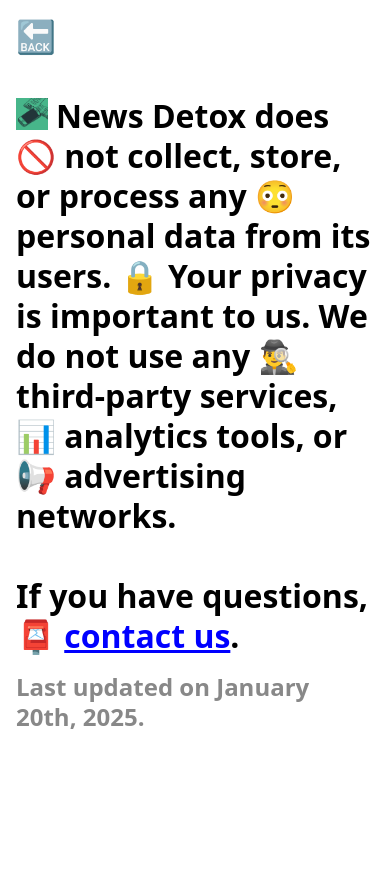
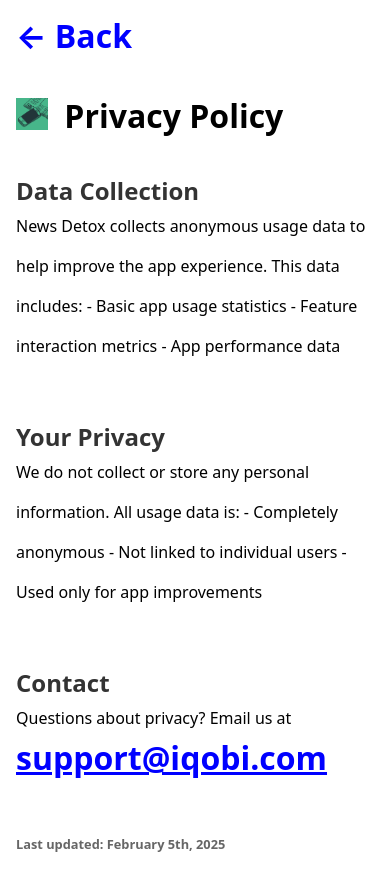
Before and after one commit to iqobi/iqobi.github.io, a plain HTML site: page news-detox/privacy.html in a window 390 px wide. Before the commit the page ends 844 px from the top, so only its background shows below. Drawn offline with Linux system fonts and the light colour scheme.

Commit message:
[NewsDetox] Update privacy

```diff
--- a/news-detox/privacy.html
+++ b/news-detox/privacy.html
@@ -4,7 +4,7 @@
     <meta charset="UTF-8" />
     <meta http-equiv="X-UA-Compatible" content="IE=edge" />
     <meta name="viewport" content="width=device-width, initial-scale=1.0" />
-    <title>News Detox</title>
+    <title>Privacy Policy - News Detox</title>
     <link rel="stylesheet" href="style.css" />
     <!-- Google tag (gtag.js) -->
     <script
@@ -22,18 +22,34 @@
     </script>
   </head>
   <body class="privacy">
-    <a href="index.html" class="back">🔙</a>
+    <a href="index.html" class="back">← Back</a>
     <br />
     <h1>
-      <img src="news-detox-icon.png" alt="News Detox icon" /><span
-        class="news-detox"
-        >News Detox</span
-      >
-      does 🚫 not collect, store, or process any 😳 personal data from its
-      users. 🔒 Your privacy is important to us. We do not use any 🕵️‍♂️
-      third-party services, 📊 analytics tools, or 📢 advertising networks.<br /><br />If
-      you have questions, 📮 <a href="mailto:support@iqobi.com">contact us</a>.
+      <img src="news-detox-icon.png" alt="News Detox icon" />
+      <span class="news-detox">Privacy Policy</span>
     </h1>
-    <h2>Last updated on January 20th, 2025.</h2>
+
+    <h2>Data Collection</h2>
+    <p>
+      News Detox collects anonymous usage data to help improve the app experience. This data includes:
+      - Basic app usage statistics
+      - Feature interaction metrics
+      - App performance data
+    </p>
+
+    <h2>Your Privacy</h2>
+    <p>
+      We do not collect or store any personal information. All usage data is:
+      - Completely anonymous
+      - Not linked to individual users
+      - Used only for app improvements
+    </p>
+
+    <h2>Contact</h2>
+    <p>
+      Questions about privacy? Email us at <a href="mailto:support@iqobi.com">support@iqobi.com</a>
+    </p>
+
+    <h3>Last updated: February 5th, 2025</h3>
   </body>
 </html>
--- a/news-detox/style.css
+++ b/news-detox/style.css
@@ -80,4 +80,22 @@ body {
 }
 
 body.privacy {
-  flex-direction: column;}
+  flex-direction: column;
+}
+
+body.privacy p {
+  font-size: calc(var(--unit) * 0.5);
+  font-weight: normal;
+  margin-bottom: calc(var(--unit) * 0.5);
+}
+
+body.privacy h2 {
+  margin-top: calc(var(--unit) * 0.75);
+  color: #333;
+}
+
+body.privacy h3 {
+  font-size: calc(var(--unit) * 0.4);
+  color: #666;
+  margin-top: calc(var(--unit) * 0.75);
+}
--- a/news-pause/style.css
+++ /dev/null
@@ -1,83 +0,0 @@
-html {
-  --unit: 64px;
-  background-color: white;
-  padding: calc(var(--unit) * 0.5);
-}
-
-@media (max-width: 768px) {
-  html {
-    --unit: 32px;
-  }
-}
-
-* {
-  font-family: system-ui, -apple-system, BlinkMacSystemFont, "Segoe UI", Roboto,
-    Oxygen, Ubuntu, Cantarell, "Open Sans", "Helvetica Neue", sans-serif;
-  font-size: var(--unit);
-  margin: 0;
-  padding: 0;
-  line-height: calc(var(--unit) * 1.25);
-  font-weight: bold;
-  list-style: none;
-}
-
-ul {
-  padding: var(--unit) 0;
-}
-
-li span.disabled {
-  text-decoration: underline;
-  color: white;
-  text-shadow: -1px -1px 0 #000, 1px -1px 0 #000, -1px 1px 0 #000,
-    1px 1px 0 #000;
-}
-
-a {
-  color: blue;
-}
-
-a.back {
-  text-decoration: none;
-}
-
-h1 img {
-  height: var(--unit);
-  margin-right: calc(var(--unit) / 4);
-  vertical-align: calc(var(--unit) / 4 / 4 * -1);
-}
-
-h2 {
-  font-size: calc(var(--unit) * 0.75);
-  line-height: calc(var(--unit)  * 0.75 * 1.25);
-  color: #888;
-  padding-top: calc(var(--unit) * 0.5);
-}
-
-span.secondary,
-span.secondary a {
-  font-size: calc(var(--unit) * 0.5);
-}
-
-span.together-since {
-  background: linear-gradient(
-    -45deg,
-    #f78670 0%,
-    #f78670 25%,
-    #eb4e3d 50%,
-    #eb4e3d 75%
-  );
-  background-clip: text;
-  color: transparent;
-}
-
-body {
-  display: flex;
-  flex-direction: row-reverse;
-  & > img {
-    width: 30vw;
-  }
-
-}
-
-body.privacy {
-  flex-direction: column;}
```
Also changed, not shown: news-pause/privacy.html (deleted, +0 -25 lines), news-pause/news-pause-icon.png (deleted).
